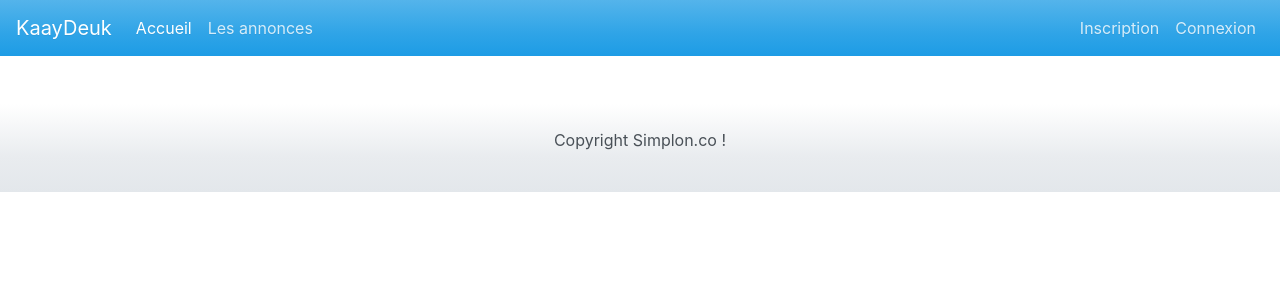
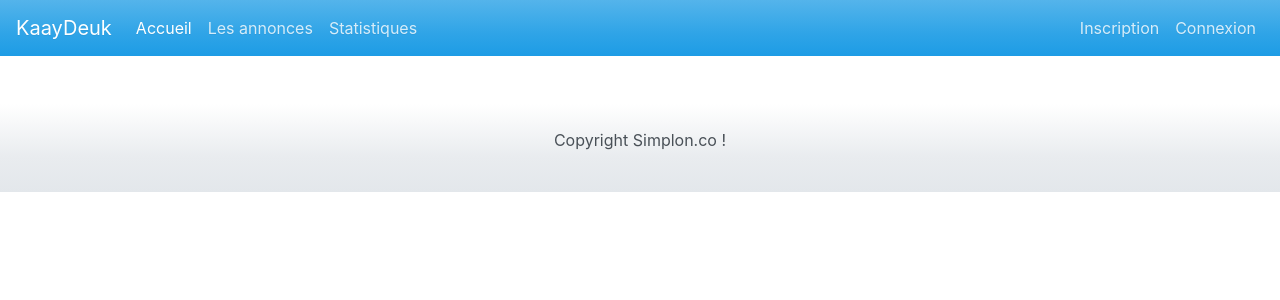
Before and after one commit to ousdiallo/gestion-annonces, a Symfony app: template templates/base.html.twig in a window 1280 px wide. Shown: the top 300 px of the page. Run offline with Twig, Linux system fonts and the light colour scheme; the template is opened without the code that fills it, so the values that code supplies are empty; some libraries are stand-ins or nearby versions.

Commit message:
Some update

```diff
--- a/templates/base.html.twig
+++ b/templates/base.html.twig
@@ -25,12 +25,15 @@
 				<div class="collapse navbar-collapse" id="navbarColor01">
 					<ul class="navbar-nav mr-auto">
 						<li class="nav-item active">
-							<a class="nav-link" href="#">Accueil
+							<a class="nav-link" href={{path('announces_index')}}>Accueil
 								<span class="sr-only">(current)</span>
 							</a>
 						</li>
 						<li class="nav-item">
-							<a class="nav-link" href="#">Les annonces</a>
+							<a class="nav-link" href={{path('announces_index')}}>Les annonces</a>
+						</li>
+						<li class="nav-item">
+							<a class="nav-link" href={{path('admin_stat')}}>Statistiques</a>
 						</li>
 					</ul>
 
```
